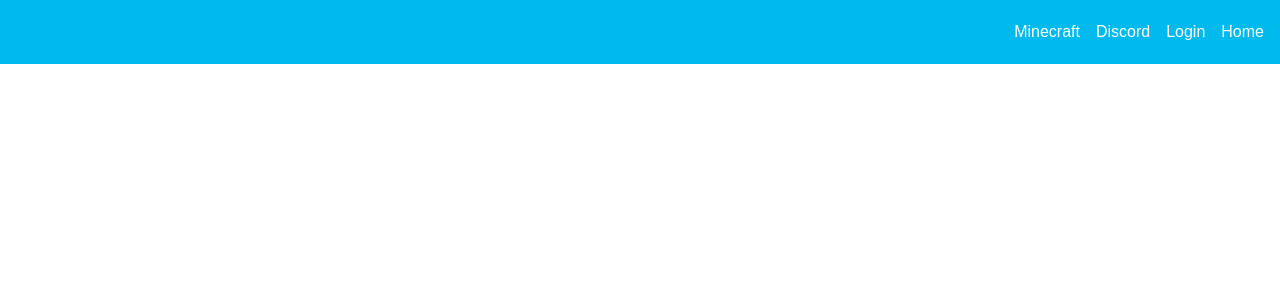
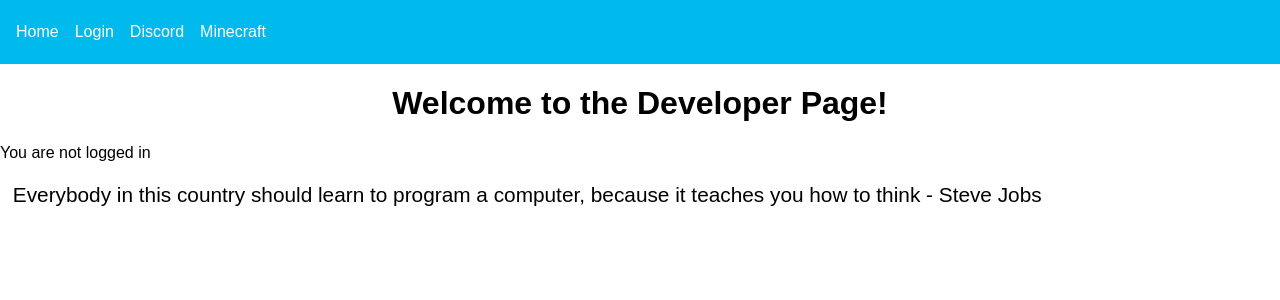
Before and after one commit to gitleolee/dytro, a React (Create React App) app: page /developer in a window 1280 px wide. Shown: the top 300 px of the page. Built offline with nearby package versions, Linux system fonts and the light colour scheme.

Commit message:
Developers

```diff
--- a/src/App.js
+++ b/src/App.js
@@ -8,6 +8,7 @@ import Chat from './components/Chat';
 import request from 'axios';
 import { URL } from './constants';
 import Minecraft from './components/minecraft';
+import Developer from './components/Developer';
 
 class App extends Component {
   state = {
@@ -48,6 +49,11 @@ class App extends Component {
           path="/chat"
           component={() => <Chat username={username} userId={userId} />}
         />
+        <Route
+          exact
+          path="/developer"
+          component={() => <Developer userId={userId} username={username} />}
+        />
         <Route exact path="/games/minecraft" component={() => <Minecraft />} />
         <Route
           exact
--- /dev/null
+++ b/src/components/Developer/index.js
@@ -0,0 +1,47 @@
+import React, { Component } from 'react';
+import { css } from 'emotion';
+import PropTypes from 'prop-types';
+
+export default class Developer extends Component {
+  static propTypes = {
+    userId: PropTypes.number,
+    username: PropTypes.string
+  };
+
+  render() {
+    const { userId, username } = this.props;
+    return (
+      <div
+        className={css`
+          h1 {
+            display: flex;
+            flex-direction: center;
+            align-items: center;
+            justify-content: center;
+          }
+        `}
+      >
+        <h1>Welcome to the Developer Page!</h1>
+        {userId ? (
+          <div>Hello, {username}</div>
+        ) : (
+          <div>You are not logged in</div>
+        )}
+        <div
+          className={css`
+            p {
+              font-family: Arial;
+              font-size: 1.3rem;
+              margin-left: 1%;
+            }
+          `}
+        >
+          <p>
+            Everybody in this country should learn to program a computer,
+            because it teaches you how to think - Steve Jobs
+          </p>
+        </div>
+      </div>
+    );
+  }
+}
--- a/src/components/Header.js
+++ b/src/components/Header.js
@@ -13,12 +13,11 @@ export default class Header extends Component {
       <div
         className={css`
           display: flex;
-          flex-direction: row-reverse;
           align-items: center;
           height: 4rem;
           background: #00b9ed;
           a {
-            margin-right: 1rem;
+            margin-left: 1rem;
             text-decoration: none;
             color: #fff;
           }
```
